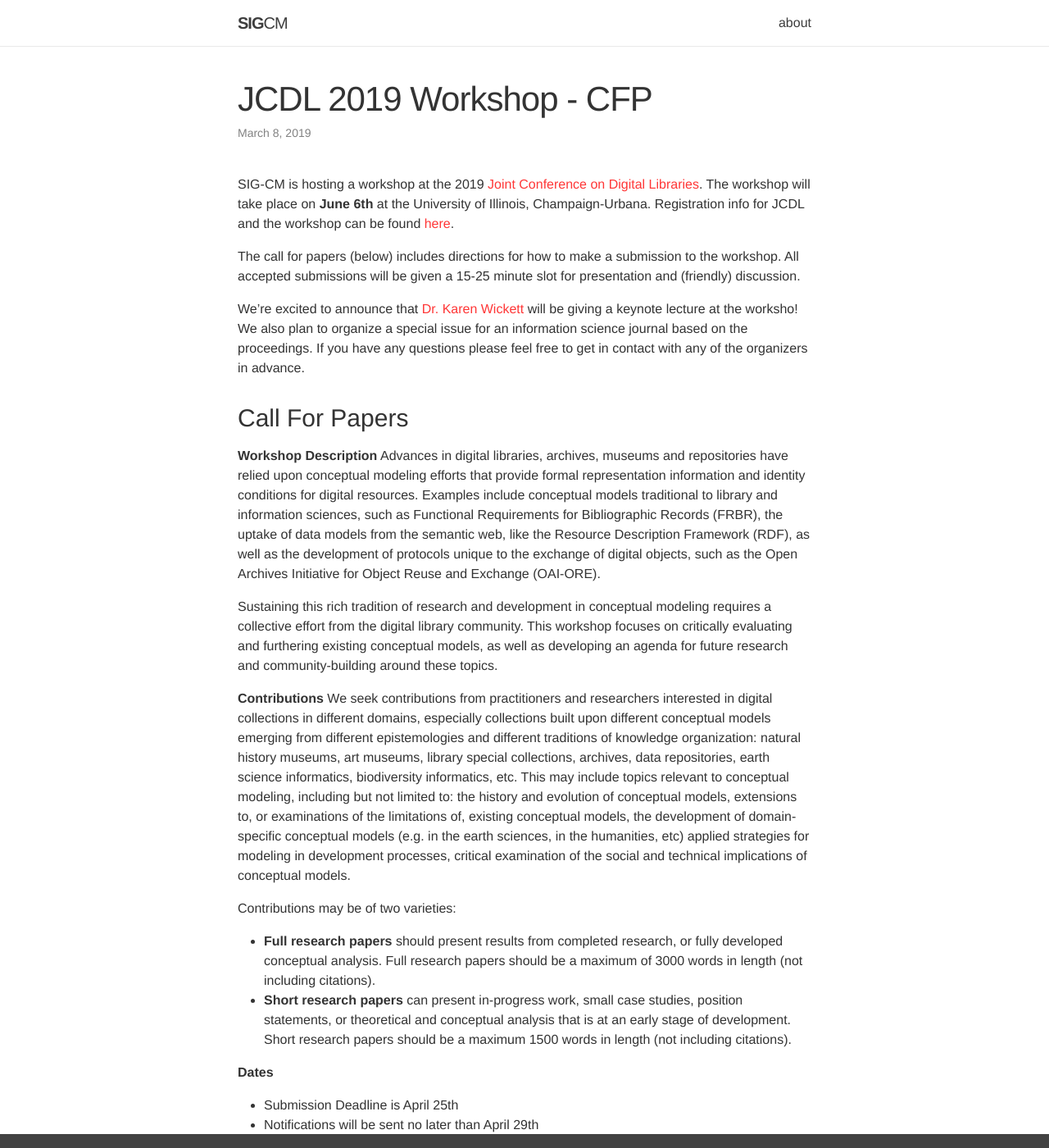
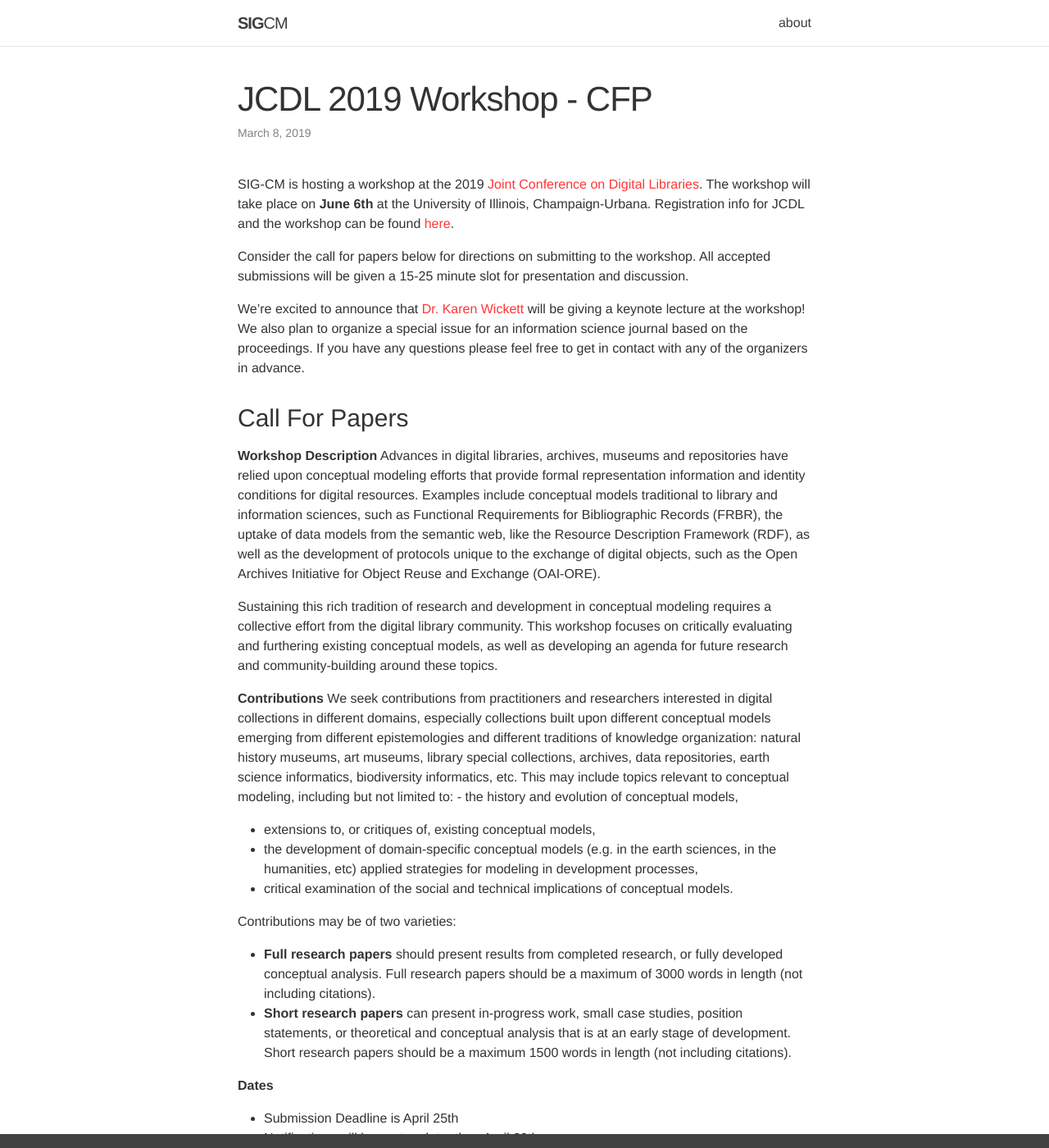
Before and after one commit to sig-cm/sig-cm.github.io, a Jekyll site: the page built from _news/JCDL-CFP.md, in a window 1280 px wide and 1400 px high. Shown: the whole window at 82% size. Built offline with Jekyll 4.4.1, drawn with Linux system fonts in a browser that asks for light colours; nearby versions of some CDN libraries.

Commit message:
Small edits

```diff
--- a/_news/JCDL-CFP.md
+++ b/_news/JCDL-CFP.md
@@ -7,9 +7,9 @@ inline: false
 
 SIG-CM is hosting a workshop at the 2019 [Joint Conference on Digital Libraries](https://2019.jcdl.org/). The workshop will take place on **June 6th** at the University of Illinois, Champaign-Urbana. Registration info for JCDL and the workshop can be found [here](https://2019.jcdl.org/registration/).
 
-The call for papers (below) includes directions for how to make a submission to the workshop. All accepted submissions will be given a 15-25 minute slot for presentation and (friendly) discussion.
+Consider the call for papers below for directions on submitting to the workshop. All accepted submissions will be given a 15-25 minute slot for presentation and discussion.
 
-We're excited to announce that [Dr. Karen Wickett](https://ischool.illinois.edu/people/karen-wickett) will be giving a keynote lecture at the worksho! We also plan to organize a special issue for an information science journal based on the proceedings. If you have any questions please feel free to get in contact with any of the organizers in advance.
+We're excited to announce that [Dr. Karen Wickett](https://ischool.illinois.edu/people/karen-wickett) will be giving a keynote lecture at the workshop! We also plan to organize a special issue for an information science journal based on the proceedings. If you have any questions please feel free to get in contact with any of the organizers in advance.
 <br>
 
 ### Call For Papers
@@ -20,7 +20,10 @@ Advances in digital libraries, archives, museums and repositories have relied up
 Sustaining this rich tradition of research and development in conceptual modeling requires a collective effort from the digital library community. This workshop focuses on critically evaluating and furthering existing conceptual models, as well as developing an agenda for future research and community-building around these topics.
 
 **Contributions**
-We seek contributions from practitioners and researchers interested in digital collections in different domains, especially collections built upon different conceptual models emerging from different epistemologies and different traditions of knowledge organization: natural history museums, art museums, library special collections, archives, data repositories, earth science informatics, biodiversity informatics, etc. This may include topics relevant to conceptual modeling, including but not limited to:  the history and evolution of conceptual models, extensions to, or examinations of the limitations of, existing conceptual models, the development of domain-specific conceptual models (e.g. in the earth sciences, in the humanities, etc) applied strategies for modeling in development processes,  critical examination of the social and technical implications of conceptual models.
+We seek contributions from practitioners and researchers interested in digital collections in different domains, especially collections built upon different conceptual models emerging from different epistemologies and different traditions of knowledge organization: natural history museums, art museums, library special collections, archives, data repositories, earth science informatics, biodiversity informatics, etc. This may include topics relevant to conceptual modeling, including but not limited to:  - the history and evolution of conceptual models,
+- extensions to, or critiques of, existing conceptual models,
+- the development of domain-specific conceptual models (e.g. in the earth sciences, in the humanities, etc) applied strategies for modeling in development processes,
+- critical examination of the social and technical implications of conceptual models.
 
 Contributions may be of two varieties:
 
```
